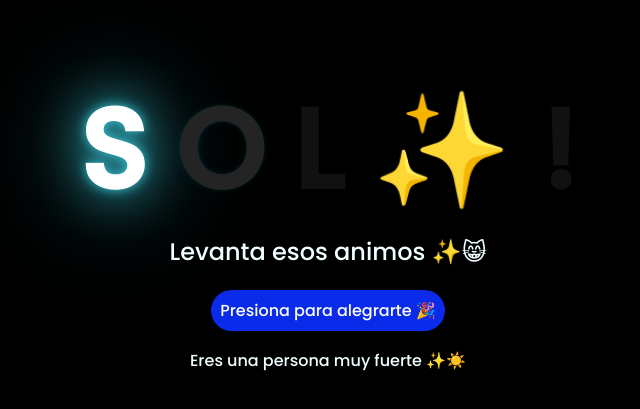
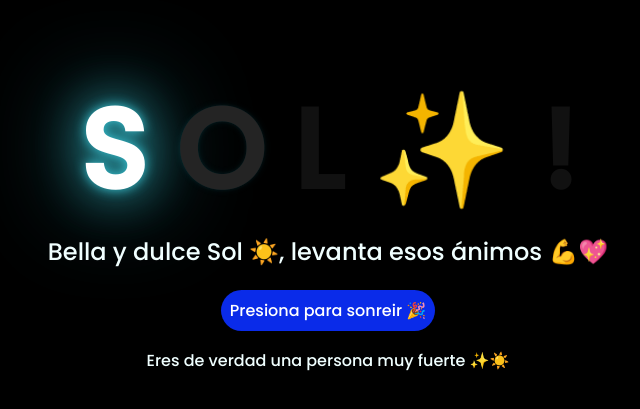
Before and after one commit to Velasquez27/Sol, a plain HTML site: page index.html in a window 1280 px wide. Shown: the part 109-518 px from the top of the page, without its empty margins (320-960 px from the left). Drawn offline with Linux system fonts and the light colour scheme.

Commit message:
Update index.html

```diff
--- a/index.html
+++ b/index.html
@@ -19,17 +19,17 @@
         <span>!</span>
     </div>
     <div class="description">
-        <span>Levanta esos animos ✨😸 </span>
+        <span>Bella y dulce Sol ☀️, levanta esos ánimos 💪💖 </span>
     </div>
     <div class="button">
         <button class="botones">
-            <a href="carta.html" style="color: #fff;">Presiona para alegrarte 🎉</a>
+            <a href="carta.html" style="color: #fff;">Presiona para sonreir 🎉</a>
         </button>
     </div>
 
     <!-- Créditos -->
     <div class="credits">
-        <p>Eres una persona muy fuerte ✨☀️</p>
+        <p>Eres de verdad una persona muy fuerte ✨☀️</p>
     </div>
 </body>
 
```
